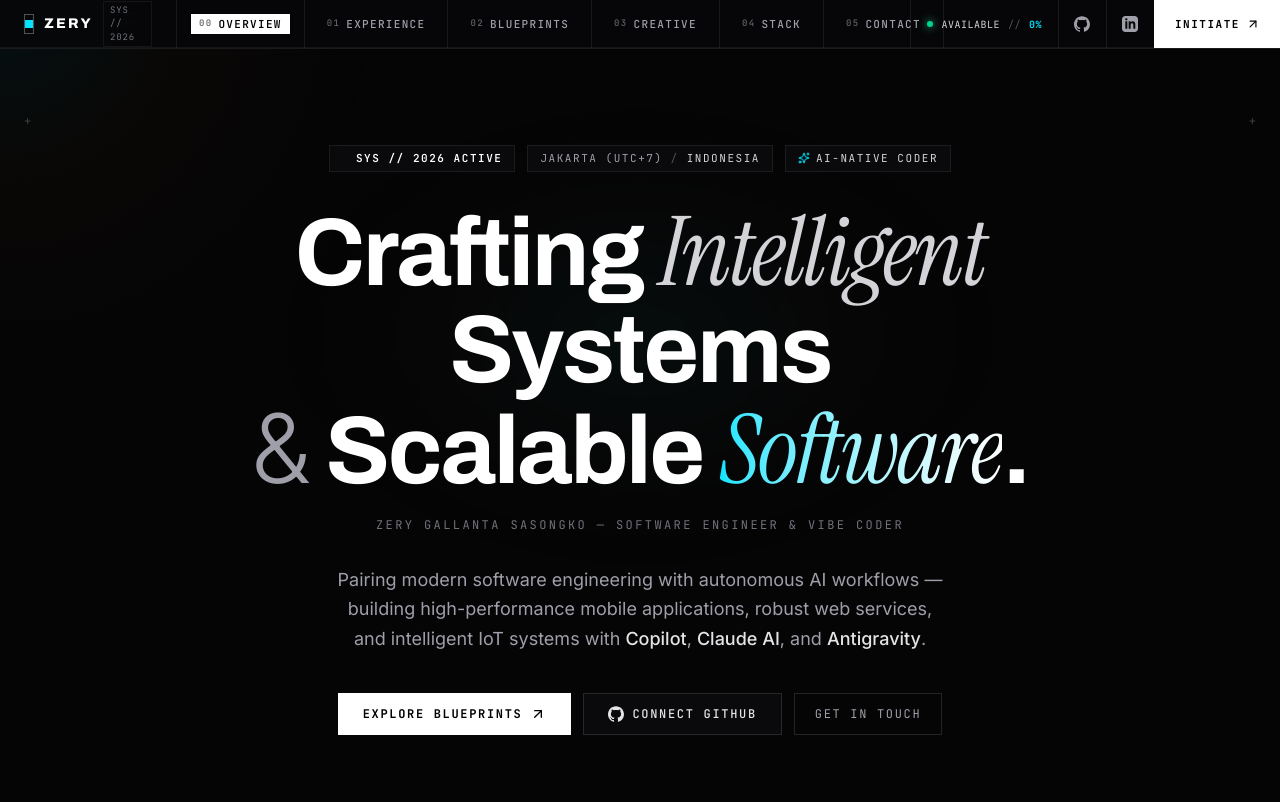
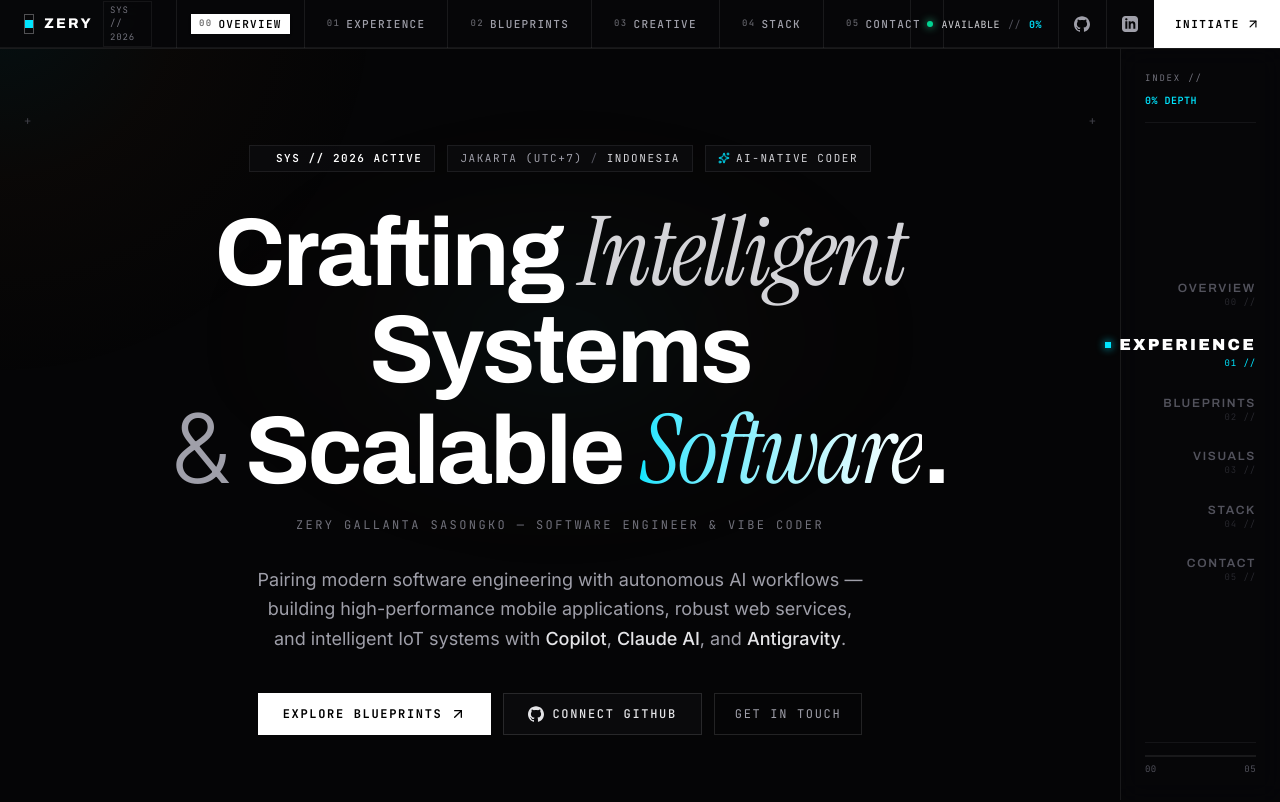
Before and after one commit to Zery-Gallanta/cv-website, a React (Vite) app: page / in a window 1280 px wide. Shown: the top 802 px of the page. Built offline with nearby package versions, Linux system fonts and the light colour scheme.

Commit message:
fix: restore native zero-lag scroll and add exact ArtCraft right-side vertical section navigation rail

```diff
--- a/src/App.jsx
+++ b/src/App.jsx
@@ -1,8 +1,8 @@
 import React from "react";
 import CustomCursor from "./components/CustomCursor";
-import SmoothScroll from "./components/SmoothScroll";
 import GridBackground from "./components/GridBackground";
 import Navbar from "./components/Navbar";
+import ScrollRail from "./components/ScrollRail";
 import Hero from "./components/Hero";
 import BentoSection from "./components/BentoSection";
 import Projects from "./components/Projects";
@@ -12,21 +12,21 @@ import Contact from "./components/Contact";
 
 function App() {
   return (
-    <div className="relative min-h-screen text-zinc-100 font-sans selection:bg-cyan-glow/20 selection:text-cyan-glow">
+    <div className="relative min-h-screen text-zinc-100 font-sans selection:bg-hextech-blue/20 selection:text-hextech-blue">
       {/* Background grid overlays and ambient lighting */}
       <GridBackground />
 
       {/* Hardware-accelerated mouse glow trackers */}
       <CustomCursor />
 
-      {/* ArtCraft Inertia Momentum Smooth Scroll */}
-      <SmoothScroll />
-
       {/* Glassmorphic scrolling top navbar */}
       <Navbar />
 
-      {/* Full-width responsive section components */}
-      <main className="relative z-10 w-full overflow-hidden">
+      {/* ArtCraft Right-Side Vertical Section Navigation Rail */}
+      <ScrollRail />
+
+      {/* Full-width responsive section components (padded on right for the rail on desktop) */}
+      <main className="relative z-10 w-full overflow-hidden lg:pr-32 xl:pr-40">
         <Hero />
         <BentoSection />
         <Projects />
--- /dev/null
+++ b/src/components/ScrollRail.jsx
@@ -0,0 +1,121 @@
+import React, { useState, useEffect } from "react";
+
+const sections = [
+  { id: "home", label: "OVERVIEW", short: "00" },
+  { id: "experience", label: "EXPERIENCE", short: "01" },
+  { id: "projects", label: "BLUEPRINTS", short: "02" },
+  { id: "gallery", label: "VISUALS", short: "03" },
+  { id: "skills", label: "STACK", short: "04" },
+  { id: "contact", label: "CONTACT", short: "05" }
+];
+
+export default function ScrollRail() {
+  const [activeId, setActiveId] = useState("home");
+  const [scrollPercent, setScrollPercent] = useState(0);
+
+  useEffect(() => {
+    const handleScroll = () => {
+      const scrollY = window.scrollY;
+      const docHeight = document.documentElement.scrollHeight - window.innerHeight;
+      const percent = docHeight > 0 ? (scrollY / docHeight) * 100 : 0;
+      setScrollPercent(percent);
+
+      // Determine active section based on scroll offset
+      const triggerOffset = window.innerHeight * 0.35;
+      for (let i = sections.length - 1; i >= 0; i--) {
+        const el = document.getElementById(sections[i].id);
+        if (el) {
+          const rect = el.getBoundingClientRect();
+          if (rect.top <= triggerOffset) {
+            setActiveId(sections[i].id);
+            break;
+          }
+        }
+      }
+    };
+
+    window.addEventListener("scroll", handleScroll, { passive: true });
+    handleScroll();
+    return () => window.removeEventListener("scroll", handleScroll);
+  }, []);
+
+  const scrollTo = (id) => {
+    const el = document.getElementById(id);
+    if (!el) return;
+    const navOffset = 48;
+    const top = el.getBoundingClientRect().top + window.scrollY - navOffset;
+    window.scrollTo({ top, behavior: "smooth" });
+  };
+
+  return (
+    <aside
+      aria-label="Section Navigator"
+      className="hidden lg:flex fixed top-12 right-0 bottom-0 w-32 xl:w-40 border-l border-white/[0.08] bg-[#070709]/80 backdrop-blur-md z-30 flex-col justify-between p-6 select-none pointer-events-auto"
+    >
+      {/* Top Header of the Rail */}
+      <div className="border-b border-white/[0.06] pb-3">
+        <span className="font-mono text-[9px] uppercase tracking-[0.2em] text-zinc-500 block">
+          INDEX //
+        </span>
+        <span className="font-mono text-[10px] uppercase tracking-wider text-hextech-blue font-semibold">
+          {Math.round(scrollPercent)}% DEPTH
+        </span>
+      </div>
+
+      {/* Vertical Section Item Stack (ArtCraft exact right-rail) */}
+      <nav className="flex flex-col space-y-6 my-auto">
+        {sections.map((item) => {
+          const isActive = activeId === item.id;
+          return (
+            <button
+              key={item.id}
+              onClick={() => scrollTo(item.id)}
+              className="group text-right flex flex-col items-end transition-all duration-200 cursor-pointer focus:outline-none"
+            >
+              <div className="flex items-center gap-2">
+                {/* Active Indicator Notch */}
+                {isActive && (
+                  <span className="w-1.5 h-1.5 bg-hextech-blue shadow-[0_0_8px_#00E5FF] animate-pulse" />
+                )}
+
+                {/* Section Title (ArtCraft Large bold active vs small muted inactive) */}
+                <span
+                  className={`font-display tracking-[0.14em] uppercase transition-all duration-200 ${
+                    isActive
+                      ? "text-white font-black text-sm xl:text-base translate-x-0"
+                      : "text-zinc-600 hover:text-zinc-300 font-semibold text-[11px] xl:text-xs"
+                  }`}
+                >
+                  {item.label}
+                </span>
+              </div>
+
+              {/* Sub-label short index */}
+              <span
+                className={`font-mono text-[9px] tracking-widest transition-opacity duration-200 ${
+                  isActive ? "text-hextech-blue opacity-100" : "text-zinc-700 opacity-60 group-hover:opacity-100"
+                }`}
+              >
+                {item.short} //
+              </span>
+            </button>
+          );
+        })}
+      </nav>
+
+      {/* Bottom Progress Bar Gauge */}
+      <div className="border-t border-white/[0.06] pt-3 flex flex-col gap-1.5">
+        <div className="w-full h-[2px] bg-white/[0.08] overflow-hidden">
+          <div
+            className="h-full bg-gradient-to-r from-hextech-blue to-white transition-all duration-75"
+            style={{ width: `${scrollPercent}%` }}
+          />
+        </div>
+        <div className="flex justify-between font-mono text-[9px] text-zinc-600 tracking-wider">
+          <span>00</span>
+          <span>05</span>
+        </div>
+      </div>
+    </aside>
+  );
+}
--- a/src/components/SmoothScroll.jsx
+++ /dev/null
@@ -1,115 +0,0 @@
-import { useEffect } from "react";
-
-/**
- * ArtCraft-grade Momentum Smooth Scroll
- * Implements lightweight inertia-based dampening for desktop mousewheel/trackpad
- * while preserving native high-refresh touch scrolling on mobile.
- */
-export default function SmoothScroll() {
-  useEffect(() => {
-    // Check if device is desktop with mousewheel support
-    const isTouch = "ontouchstart" in window || navigator.maxTouchPoints > 0;
-    if (isTouch) return; // Keep native touch momentum on mobile
-
-    let currentY = window.scrollY;
-    let targetY = window.scrollY;
-    let isRunning = false;
-    let rafId = null;
-
-    const clamp = (val, min, max) => Math.max(min, Math.min(max, val));
-
-    const getMaxScroll = () => {
-      return document.documentElement.scrollHeight - window.innerHeight;
-    };
-
-    const updateScroll = () => {
-      // Lerp factor: 0.08 gives that silky, weighted ArtCraft momentum feel
-      const diff = targetY - currentY;
-      currentY += diff * 0.085;
-
-      window.scrollTo(0, currentY);
-
-      if (Math.abs(diff) > 0.5) {
-        rafId = requestAnimationFrame(updateScroll);
-      } else {
-        currentY = targetY;
-        window.scrollTo(0, currentY);
-        isRunning = false;
-      }
-    };
-
-    const onWheel = (e) => {
-      // Allow internal scrolling on scrollable containers
-      let target = e.target;
-      while (target && target !== document.body && target !== document.documentElement) {
-        const overflowY = window.getComputedStyle(target).overflowY;
-        if ((overflowY === "auto" || overflowY === "scroll") && target.scrollHeight > target.clientHeight) {
-          // If the element can still scroll, don't intercept
-          const canScrollUp = e.deltaY < 0 && target.scrollTop > 0;
-          const canScrollDown = e.deltaY > 0 && target.scrollTop + target.clientHeight < target.scrollHeight;
-          if (canScrollUp || canScrollDown) return;
-        }
-        target = target.parentElement;
-      }
-
-      e.preventDefault();
-
-      // Normalize wheel delta (normalize line/page delta modes)
-      let delta = e.deltaY;
-      if (e.deltaMode === 1) delta *= 30; // lines
-      if (e.deltaMode === 2) delta *= 800; // pages
-
-      // Dampen rapid trackpad bursts
-      targetY = clamp(targetY + delta, 0, getMaxScroll());
-
-      if (!isRunning) {
-        isRunning = true;
-        rafId = requestAnimationFrame(updateScroll);
-      }
-    };
-
-    // Keep target in sync if user drags native scrollbar or resizes
-    const onNativeScroll = () => {
-      if (!isRunning) {
-        targetY = window.scrollY;
-        currentY = window.scrollY;
-      }
-    };
-
-    // Smooth scroll for anchor links (#home, #projects, etc.)
-    const onAnchorClick = (e) => {
-      const anchor = e.target.closest('a[href^="#"]');
-      if (!anchor) return;
-
-      const targetId = anchor.getAttribute("href").slice(1);
-      if (!targetId) return;
-
-      const targetEl = document.getElementById(targetId);
-      if (!targetEl) return;
-
-      e.preventDefault();
-      const navOffset = 48; // sticky nav height
-      const elTop = targetEl.getBoundingClientRect().top + window.scrollY - navOffset;
-
-      targetY = clamp(elTop, 0, getMaxScroll());
-
-      if (!isRunning) {
-        isRunning = true;
-        rafId = requestAnimationFrame(updateScroll);
-      }
-    };
-
-    window.addEventListener("wheel", onWheel, { passive: false });
-    window.addEventListener("scroll", onNativeScroll, { passive: true });
-    document.addEventListener("click", onAnchorClick);
-
-    return () => {
-      window.removeEventListener("wheel", onWheel);
-      window.removeEventListener("scroll", onNativeScroll);
-      document.removeEventListener("click", onAnchorClick);
-      if (rafId) cancelAnimationFrame(rafId);
-    };
-  }, []);
-
-  return null;
-}
```
